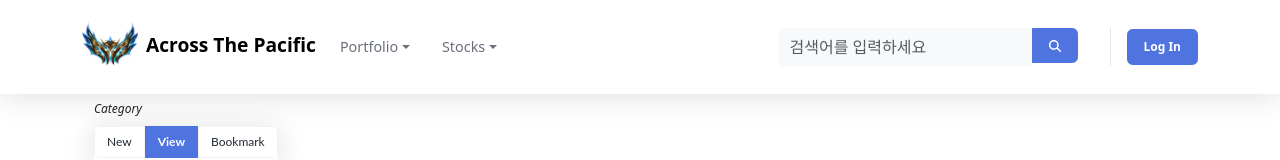
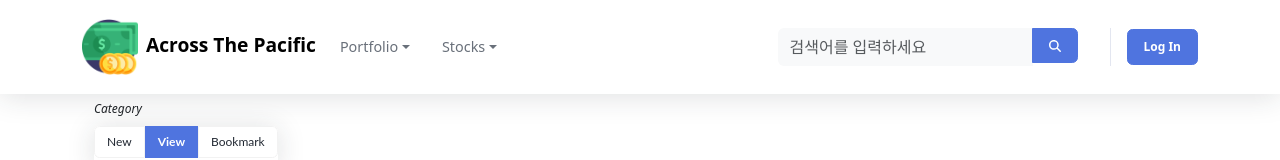
Before and after one commit to celarim/ATP_Frontend, a Vue app: page / in a window 1280 px wide. Shown: the top 160 px of the page. Built offline with nearby package versions, Linux system fonts and the light colour scheme.

Commit message:
[fix]로고 이미지 수정정_khj

```diff
--- a/src/common/Navbar.vue
+++ b/src/common/Navbar.vue
@@ -32,7 +32,7 @@ const userStore = useUserStore();
     <div class="nav-container">
       <!-- Logo -->
       <router-link to="/" class="navbar-brand text-black">
-        <img src="../images/badge1.webp" alt="Across The Pacific Logo" />
+        <img src="../images/money.png" alt="Across The Pacific Logo" />
         <span class="ms-2">Across The Pacific</span>
       </router-link>
 
--- a/src/portfolio/PortCreate.vue
+++ b/src/portfolio/PortCreate.vue
@@ -10,7 +10,6 @@ const stockList = useStockListStore();
 const loadingStore = useLoadingStore();
 const portCreate = usePortCreateStore();
 
-// TODO : 포트폴리오 번호 받아와서 여러 정보 띄울 수 있게 (동적 라우트)
 // TODO : 유저 정보 받아와서 해당 params에 접근 가능한지 검증
 
 //현재 로그인한 사용자가 장원영이라고 가정
@@ -385,7 +384,9 @@ const chartOptions = ref({
                         <button @click="stockDelete(index)" class="add-field-button"> X </button>
                     </div>
                 </div>
+                <!--FIX : 구매 금액 합계 동작 확인-->
                 <div class="stock_sum">구매 금액 합계 : {{ sum }}</div>
+                <!--TODO : updateBtn 동작 확인(for문의 영역에 맞춰 각각 나눠서 반영이 되는지)-->
                 <div class="field-input">
                     <button v-if="portStatus" @click="createBtn" class="add-field-button createBtn">Create</button>
                     <button v-else @click="createBtn(), updateBtn()" class="add-field-button createBtn">Update</button>
```
Also changed, not shown: src/images/money.png (added).
